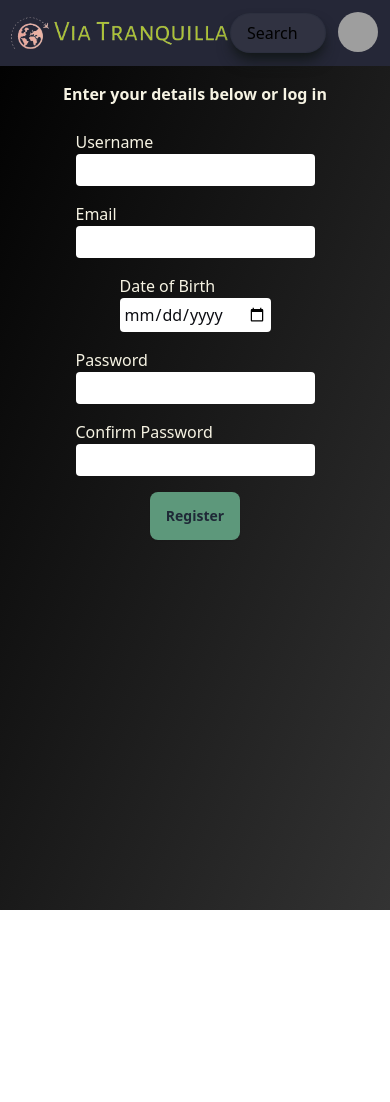
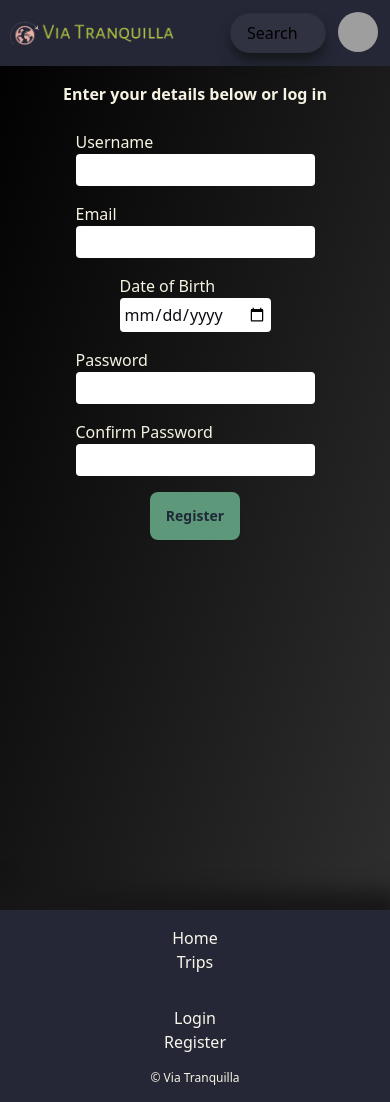
Before and after one commit to WebForChange/viatranquilla-full-stack, a React (Vite) app in the folder frontend/: page /register in a window 390 px wide. Before the commit the page ends 910 px from the top, so only its background shows below. Built offline with nearby package versions, Linux system fonts and the light colour scheme; grey boxes are pictures that could not be loaded.

Commit message:
footer added. logo size mobile changed.

```diff
--- a/frontend/src/App.jsx
+++ b/frontend/src/App.jsx
@@ -7,6 +7,7 @@ import TripDetails from "./pages/TripDetails";
 import Login from "./components/login/Login";
 import Register from "./components/register/Register";
 import ProfileForm from "./components/profile/ProfileForm";
+import Footer from "./Footer";
 
 export default function App() {
   return (
@@ -23,6 +24,7 @@ export default function App() {
         <Route path="/login" element={<Login />} />
         <Route path="/register" element={<Register />} />
       </Routes>
+      <Footer />
     </div>
   )
 }
--- /dev/null
+++ b/frontend/src/Footer.jsx
@@ -0,0 +1,39 @@
+import React, {useContext} from 'react'
+import { Link } from 'react-router-dom'
+import { AuthContext } from './contexts/AuthProvider'
+
+function Footer() {
+    const { loggedIn } = useContext(AuthContext);
+  return (
+    <div className='bg-delft_blue-300 w-full min-h-[50px] shadow-[0px_-9px_20px_10px_#171717] p-4 text-eggshell-700'>
+        <div className='flex flex-col sm:flex-row justify-center space-y-8 sm:space-y-0 sm:space-x-8 items-center h-full mb-4'>
+            <div className='flex flex-col items-center lg:items-start '>
+                <Link to={"/"} >Home</Link>
+                <Link to={"/trips"} >Trips</Link>
+
+            </div>
+
+            {loggedIn ? (
+                <div className='flex flex-col items-center lg:items-start '>
+                    <Link to={"/user"} >Your profile</Link>
+                    <Link to={"/dashboard"} >Your Trips</Link>
+                </div>
+            ) : (
+                <div className='flex flex-col items-center lg:items-start '>
+                    <Link to={"/login"} >Login</Link>
+                    <Link to={"/register"} >Register</Link>
+                </div>
+            )
+            }
+        </div>
+
+
+        {/* Copyright */}
+        <div className='flex justify-center items-center h-full'>
+            <p className='text-eggshell-600 text-xs'>© Via Tranquilla</p>
+        </div>
+    </div>
+  )
+}
+
+export default Footer
--- a/frontend/src/components/Navbar.jsx
+++ b/frontend/src/components/Navbar.jsx
@@ -8,7 +8,7 @@ function Navbar() {
       <div className="navbar bg-delft_blue-300">
         <div className="flex-1">
           <a href="/" className="text-3xl text-cambridge_blue-600 font-bold">
-            <img src={logo} alt="via tranquilla logo" className="w-96" />
+            <img src={logo} alt="via tranquilla logo" className="sm:w-96 w-3/4" />
           </a>
         </div>
         <div className="flex-none gap-2 ">
```
